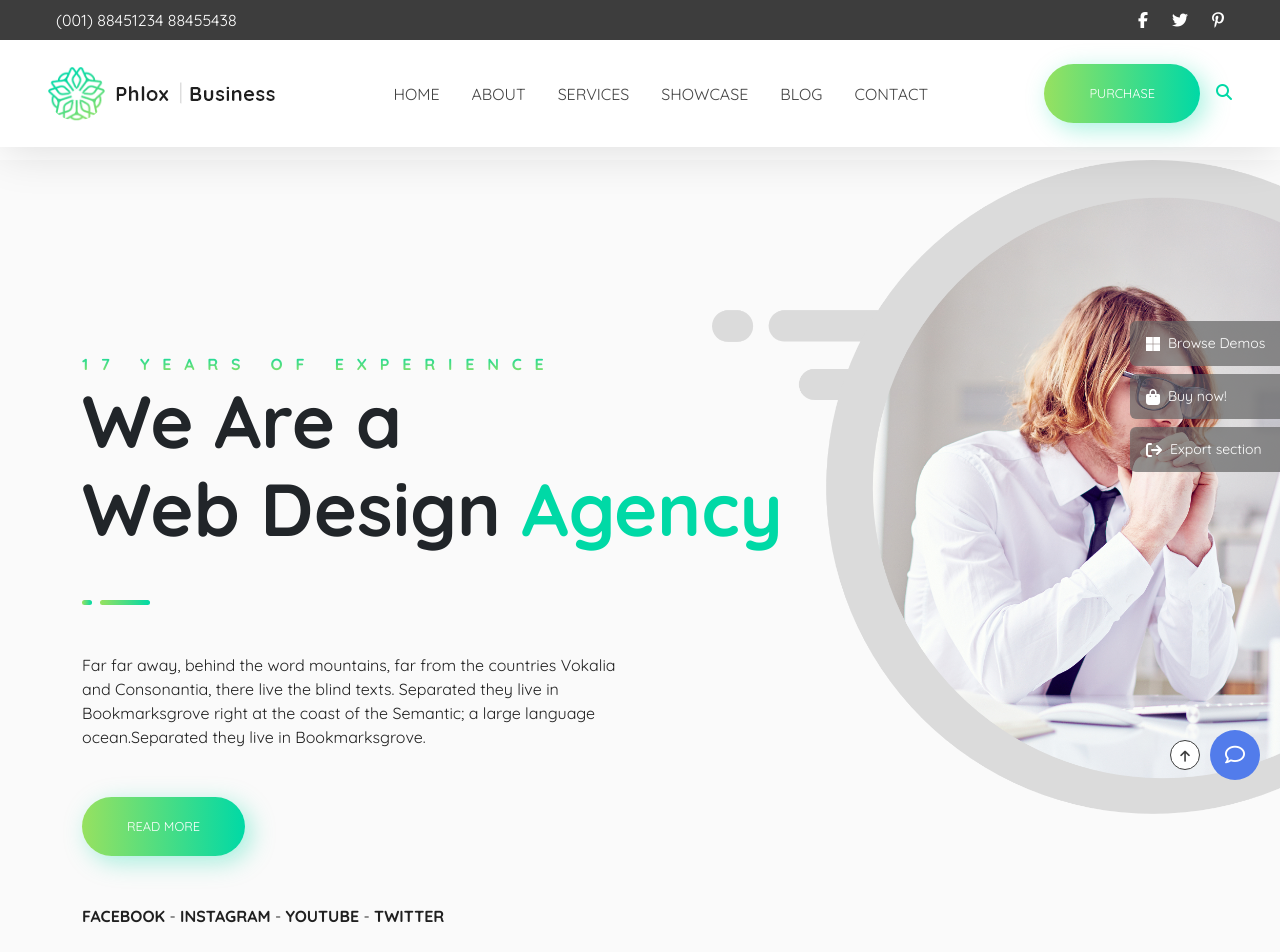
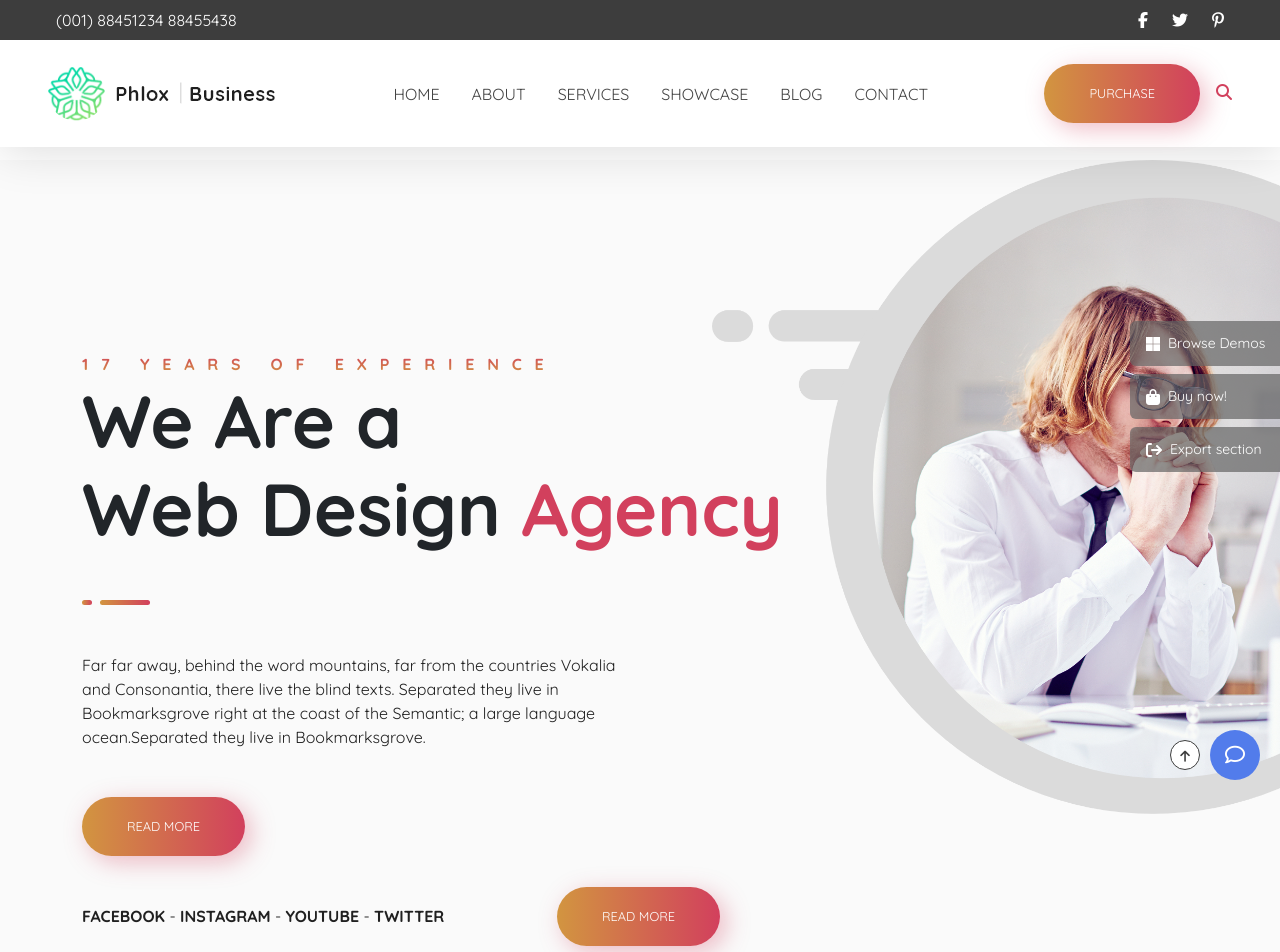
Before and after one commit to AlbertoScalia/proj-html-vuejs, a Vue app: page / in a window 1280 px wide. Shown: the top 952 px of the page. Built offline with nearby package versions, Linux system fonts and the light colour scheme.

Commit message:
Feat: Add new colors

```diff
--- a/src/App.vue
+++ b/src/App.vue
@@ -101,7 +101,7 @@ import FooterComponent from './components/FooterComponent.vue';
   background-color: rgba(100, 100, 100, 0.7);
   &:hover{
     background: $hover-bg-reverse;
-    box-shadow: 6px 6px 25px 0 rgba(0,217,166,.35);
+    box-shadow: 6px 6px 25px 0 rgba(210, 64, 93,.35);
     cursor: pointer;
   }
 }
--- a/src/assets/styles/general.scss
+++ b/src/assets/styles/general.scss
@@ -14,7 +14,6 @@ body{
     overflow-x: hidden;
 }
 
-
 .fa-brands:hover{
     color: $contrast-color;
     cursor: pointer;
--- a/src/assets/styles/partials/_variables.scss
+++ b/src/assets/styles/partials/_variables.scss
@@ -1,9 +1,9 @@
-$gradient-primary: linear-gradient(90deg, rgba(151, 225, 96, 1) 0%, rgba(0, 217, 166, 1) 100%);
-$gradient-primary-topdown: linear-gradient(0deg, rgba(151, 225, 96, 1) 0%, rgba(0, 217, 166, 1) 100%);
+$gradient-primary: linear-gradient(90deg, rgb(210, 149, 64, 1) 0%, rgba(210, 64, 93, 1) 100%);
+$gradient-primary-topdown: linear-gradient(0deg,rgb(210, 149, 64, 1) 0%, rgba(210, 64, 93, 1) 100%);
 $gradient-secondary: linear-gradient(90deg, rgba(69, 69, 69, 1) 0%, rgba(13, 13, 13, 1) 100%);
-$hover-bg: linear-gradient(45deg, rgba(151, 225, 96, 1) 0%, rgba(0, 217, 166, 1) 100%);
-$hover-bg-reverse: linear-gradient(230deg, rgba(151, 225, 96, 1) 0%, rgba(0, 217, 166, 1) 100%);
-$contrast-color: #00D9A6;
+$hover-bg: linear-gradient(45deg, rgb(210, 149, 64, 1) 0%, rgba(210, 64, 93, 1) 100%);
+$hover-bg-reverse: linear-gradient(230deg, rgb(210, 149, 64, 1) 0%, rgba(210, 64, 93, 1) 100%);
+$contrast-color: rgb(210, 64, 93);
 $text-color: #202020;
 $text-grey: #aaaaaa;
 $icons-color: #3d3d3d;
--- a/src/components/ButtonPrimary.vue
+++ b/src/components/ButtonPrimary.vue
@@ -18,7 +18,7 @@ button{
     text-transform: uppercase;
     padding: 20px 45px;
     font-size: 0.8rem;
-    box-shadow: 6px 6px 25px 0 rgba(0,217,166,.35);
+    box-shadow: 6px 6px 25px 0 rgba(210, 64, 93,.35);
     border: none;
     &:hover{
         background: $gradient-secondary;
--- a/src/components/ButtonSecondary.vue
+++ b/src/components/ButtonSecondary.vue
@@ -21,7 +21,7 @@ button {
     border: none;
     &:hover {
         background: $gradient-primary;
-        box-shadow: 6px 6px 25px 0 rgba(0, 217, 166, .35);
+        box-shadow: 6px 6px 25px 0 rgba(210, 64, 93,.35);
     }
 }
 </style>
--- a/src/components/CallToAction.vue
+++ b/src/components/CallToAction.vue
@@ -63,7 +63,7 @@ import ButtonSecondary from './ButtonSecondary.vue';
     background: $hover-bg-reverse;
     color: $bg-primary;
     height: 40vh;
-    box-shadow: 6px 6px 25px 0 rgba(0,217,166,.35);
+    box-shadow: 6px 6px 25px 0 rgba(210, 64, 93,.35);
 
 }
 
--- a/src/components/Card.vue
+++ b/src/components/Card.vue
@@ -32,7 +32,7 @@
     &:hover{
         color: white;
         background: $hover-bg;
-        box-shadow: 6px 6px 25px 0 rgba(0,217,166,.35);
+        box-shadow: 6px 6px 25px 0 rgba(210, 64, 93,.35);
         cursor: pointer;
     }
 }
--- a/src/components/Jumbotron.vue
+++ b/src/components/Jumbotron.vue
@@ -9,12 +9,20 @@
             Far far away, behind the word mountains, far from the countries Vokalia and Consonantia, there live the blind texts. Separated they live in Bookmarksgrove right at the coast of the Semantic; a large language ocean.Separated they live in Bookmarksgrove.
             </p>
             <ButtonPrimary :text="'read more'"/>
-            <p class="text-uppercase my-5">
+            <div class="row">
+                <div class="col-5">
+                    <p class="text-uppercase my-5">
                 <span>facebook</span> -
                 <span>instagram</span> -
                 <span>youtube</span> -
                 <span>twitter</span>
-            </p>
+                </p>
+                </div>
+
+                <div class="col-3 d-flex align-items-center">
+                    <ButtonPrimary :text="'read more'"/>
+                </div>
+            </div>
         </div>
 
     </section>
--- a/src/components/LearnAbout.vue
+++ b/src/components/LearnAbout.vue
@@ -48,6 +48,7 @@ section{
             background-image: url('/images/busy-architect-PYVKWM4-1024x872.jpg');
             background-size: cover;
             border-radius: 40px;
+
             .filter{
                 width: 100%;
                 height: 100%;
--- a/src/components/NewsBlog.vue
+++ b/src/components/NewsBlog.vue
@@ -44,8 +44,8 @@ import ButtonSecondary from './ButtonSecondary.vue'
 @use '../assets/styles/partials/variables' as *;
 section{
     height: 140vh;
-    background-color: $bg-secondary;
 }
+
 h2{
 
     span{
```
